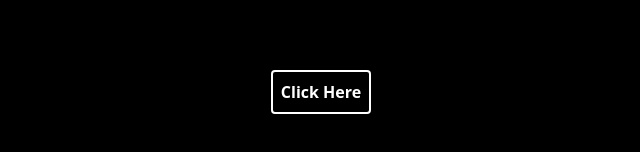
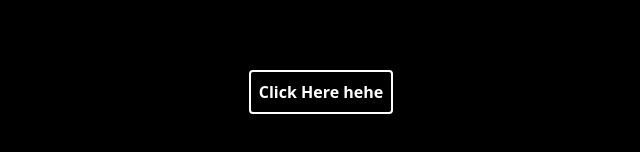
Before and after one commit to riansyah24/fast-typing, a website: page index.html in a window 1280 px wide. Shown: the part 308-460 px from the top of the page, without its empty margins (319-959 px from the left). Drawn offline with Linux system fonts and the light colour scheme.

Commit message:
Update index.html

```diff
--- a/index.html
+++ b/index.html
@@ -27,6 +27,6 @@
   </script>
 </head>
 <body class="h-screen bg-black flex justify-center items-center">
-  <a href="https://www.typingclub.com/sportal/program-3.game" class="border-2 border-white rounded text-white p-2 font-bold">Click Here</a>
+  <a href="https://www.typingclub.com/sportal/program-3.game" class="border-2 border-white rounded text-white p-2 font-bold">Click Here hehe</a>
 </body>
 </html>
```
